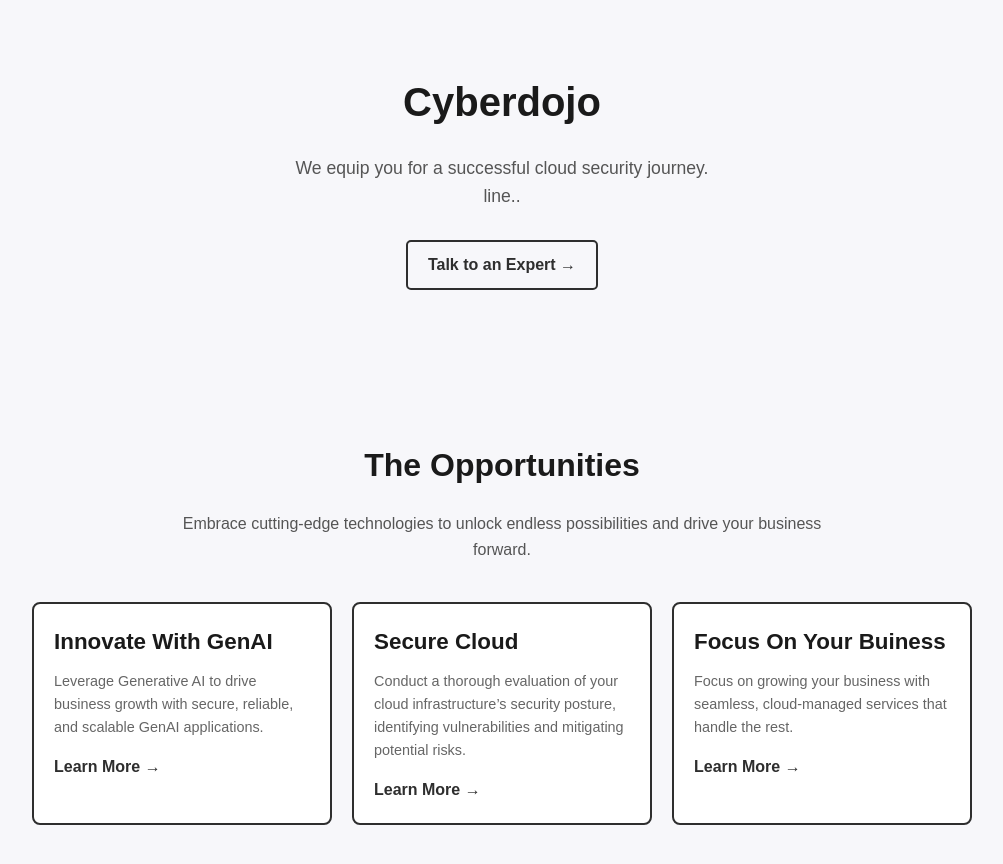
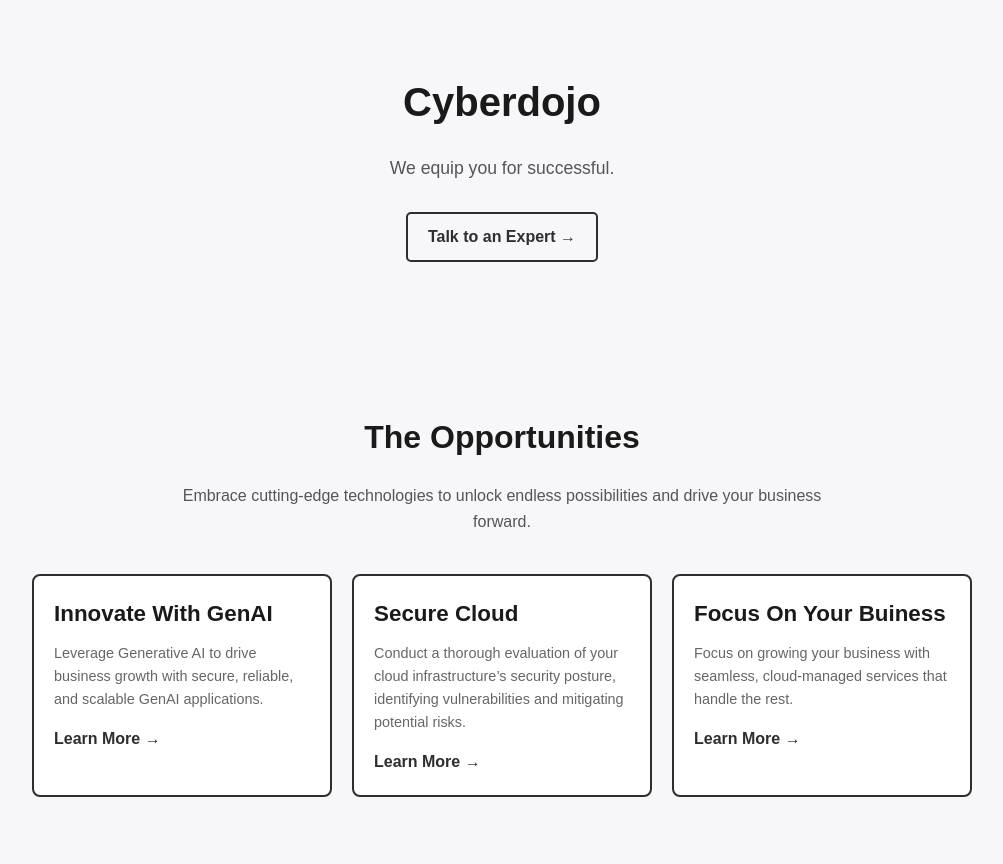
Before and after one commit to Ahmed-AG/cyberdojo-page, a Jekyll site: the page indexv2.html, which Jekyll copies as it is, in a window 1280 px wide. Shown: the top 864 px of the page, without its empty margins (138-1141 px from the left). Built offline with Jekyll 4.4.1, drawn with Linux system fonts in a browser that asks for light colours.

Commit message:
initialize page v2

```diff
--- a/indexv2.html
+++ b/indexv2.html
@@ -109,7 +109,7 @@
     <!-- Hero Section -->
     <section class="hero">
         <h1>Cyberdojo</h1>
-        <p>We equip you for a successful cloud security journey.<br>line..</p>
+        <p>We equip you for successful.<br></p>
         <div class="buttons">
             <a href="#" class="button">Talk to an Expert →</a>
         </div>
```
